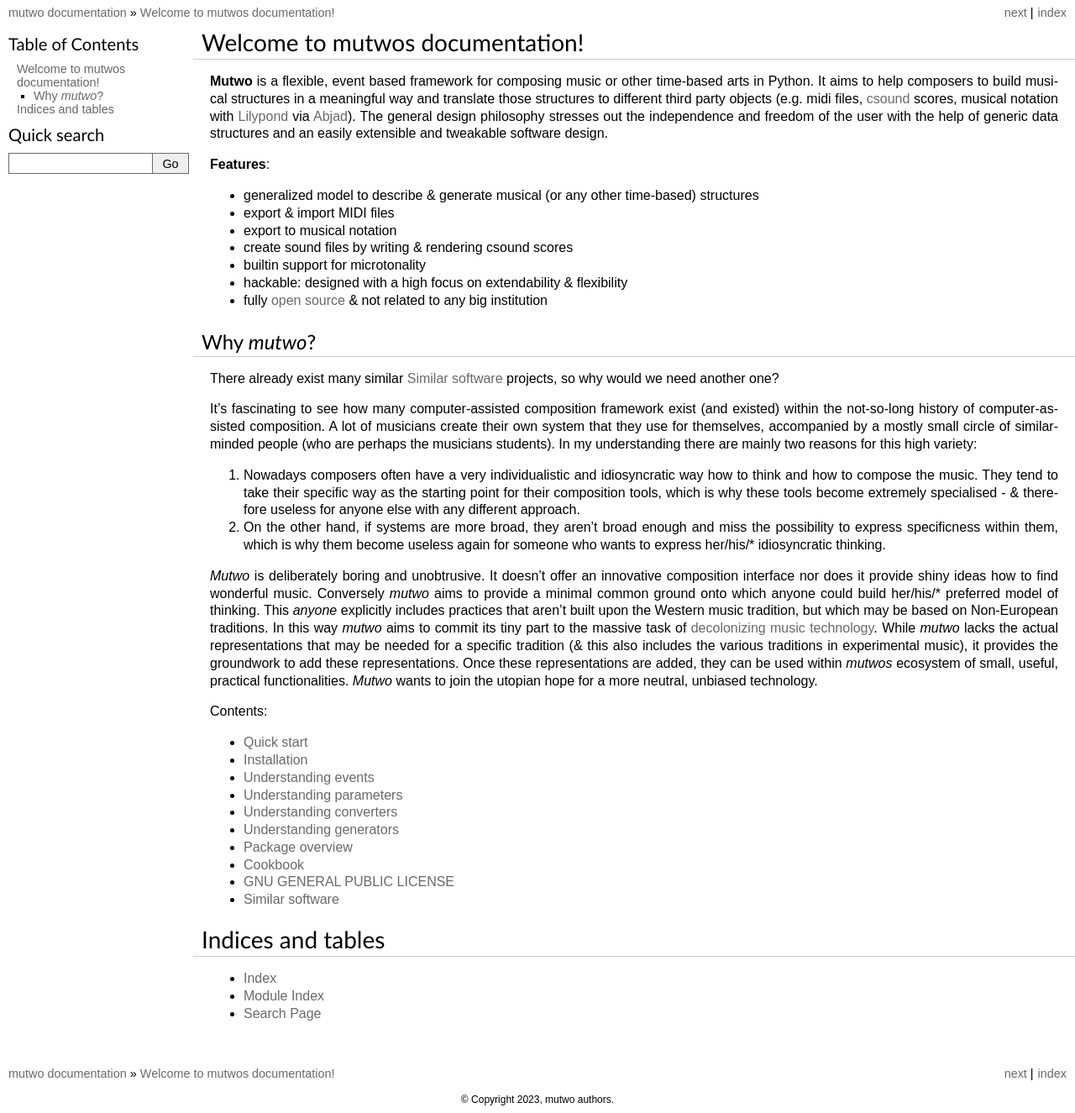
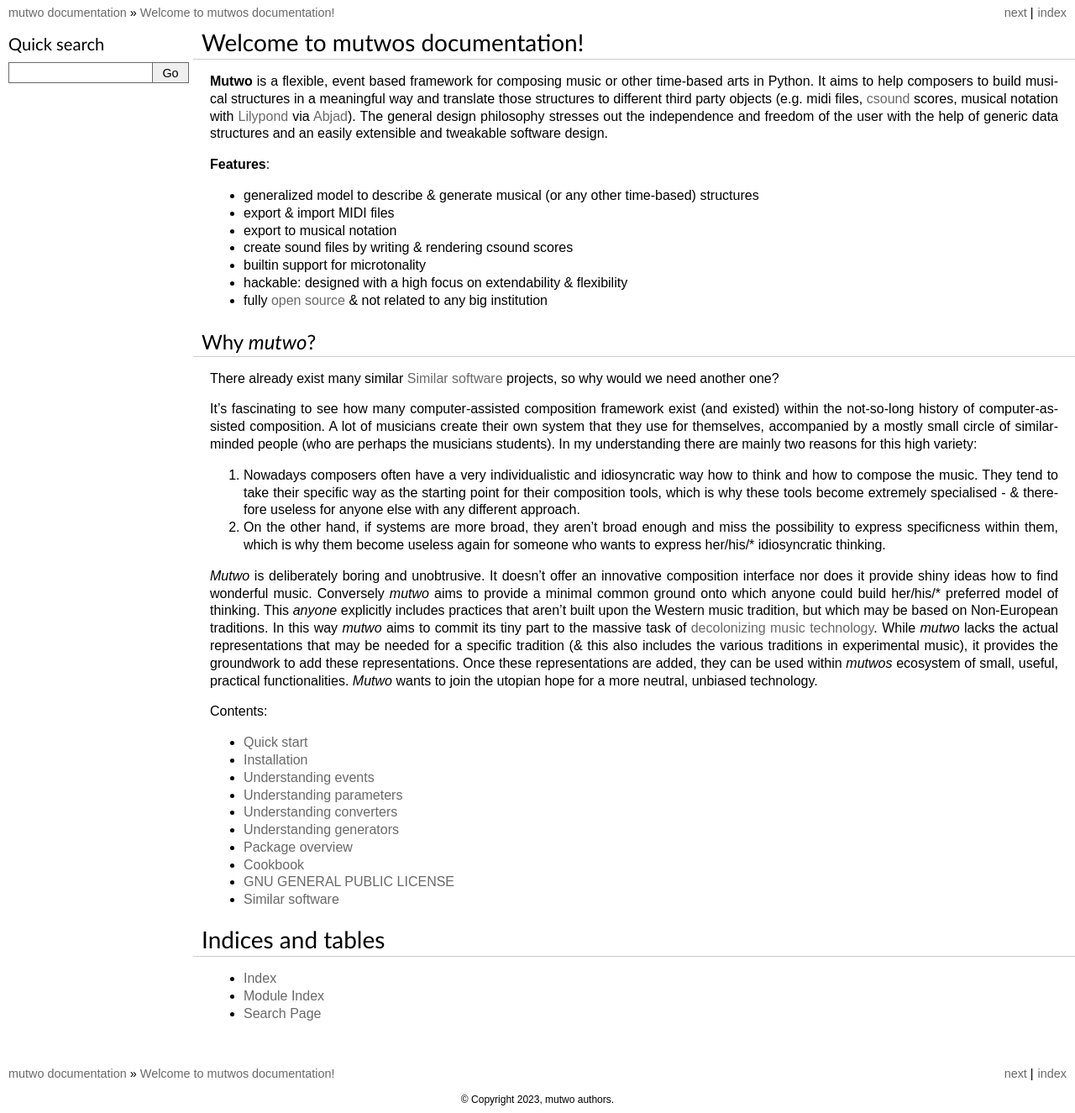
Before and after one commit to mutwo-org/mutwo-org.github.io, a Sphinx documentation site: the page built from documentation/index.rst, in a window 1280 px wide. Shown: the whole page at 84% size. Built offline with Sphinx 7.4.7, drawn with Linux system fonts in a browser that asks for light colours; pages that are not in the unit, such as notebooks, are missing from menus.

Commit message:
Drop local TOC in API documentation as it messes up page in new sphinx

```diff
--- a/documentation/conf.py
+++ b/documentation/conf.py
@@ -110,7 +110,7 @@
 
 
 html_sidebars = {
-    "**": ["localtoc.html", "searchbox.html"],
+    "**": ["searchbox.html"],
     "using/windows": ["windowssidebar.html", "searchbox.html"],
 }
 
```
